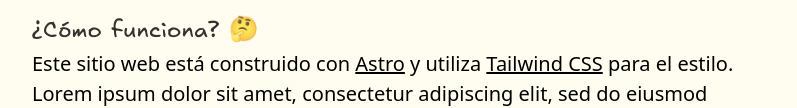
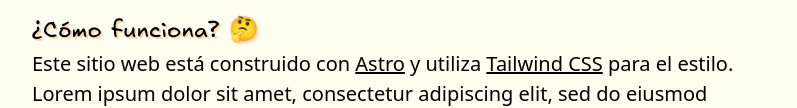
Before and after one commit to isaaleonardo/isaaleonardo.com, an Astro site: page /about in a window 1280 px wide. Shown: the part 641-749 px from the top of the page, without its empty margins (240-1037 px from the left). Built offline with nearby package versions, Linux system fonts and the light colour scheme; Astro itself is replaced by a stand-in of ours.

Commit message:
Make h2 headings more identificable

```diff
--- a/src/layouts/Layout.astro
+++ b/src/layouts/Layout.astro
@@ -62,7 +62,7 @@ const description = seo?.description || frontmatter.description;
 		h2 {
 			font-size: clamp(1rem, 2.5vw, 1.5rem);
 			font-family: 'Excalifont';
-			opacity: .8;
+			text-shadow: #ffd8a8 2px 2px;
 		}
 
 		a {
```
